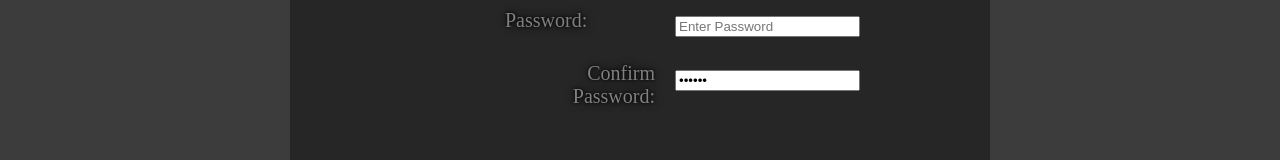
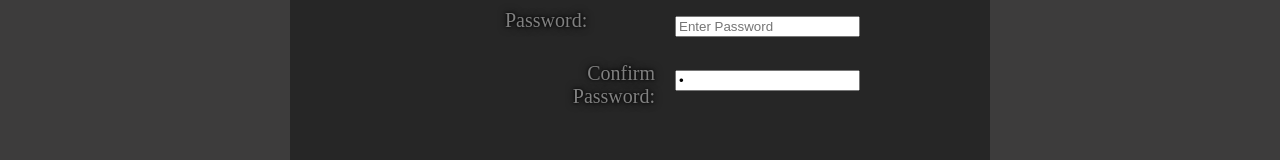
Before and after one commit to RAIK284/course-project-blokus, a React (Create React App) app in the folder frontend/: page /signup in a window 1280 px wide. Shown: the part 600-760 px from the top of the page. Built offline with nearby package versions, Linux system fonts and the light colour scheme; no server answers; a web font is replaced by a local one.

Commit message:
fixed nodes thank god

```diff
--- a/frontend/src/pages/Auth/SignUp.jsx
+++ b/frontend/src/pages/Auth/SignUp.jsx
@@ -13,35 +13,7 @@ function SignUp() {
   const [lastName, setLastName] = useState("");
   const [email, setEmail] = useState("");
   const [password, setPassword] = useState("");
-  const [confirmpassword, setConfirmPassword] = useState("******");
-
-  // const handleSignUp = (e) => {
-  //   e.preventDefault();
-
-  //   createUserWithEmailAndPassword(auth, email, password)
-  //     .then(async (userCredential) => {
-  //       console.log(userCredential);
-  //       // do here
-  //       // console.log(userCredential.uid);
-  //       // const docRef = doc(database, "users", userCredential.uid);
-  //       // const payload = {
-  //       //   nickname: nickname,
-  //       //   firstName: firstName,
-  //       //   lastName: lastName,
-  //       //   profileImage: "example.jpg",
-  //       //   gamesPlayed: 0,
-  //       //   gamesWon: 0,
-  //       //   totalPieces: 0,
-  //       // };
-  //       // await setDoc(docRef, payload);
-
-  //       window.location.href = "/home";
-  //     })
-  //     .catch((error) => {
-  //       console.log(error);
-  //     });
-
-  // };
+  const [confirmpassword, setConfirmPassword] = useState(" ");
 
   const handleSignUp = async (e) => {
     e.preventDefault();
```
Also changed, not shown: package.json (deleted, +0 -7 lines), 2 other files (tests, documents, lock files or other folders).
